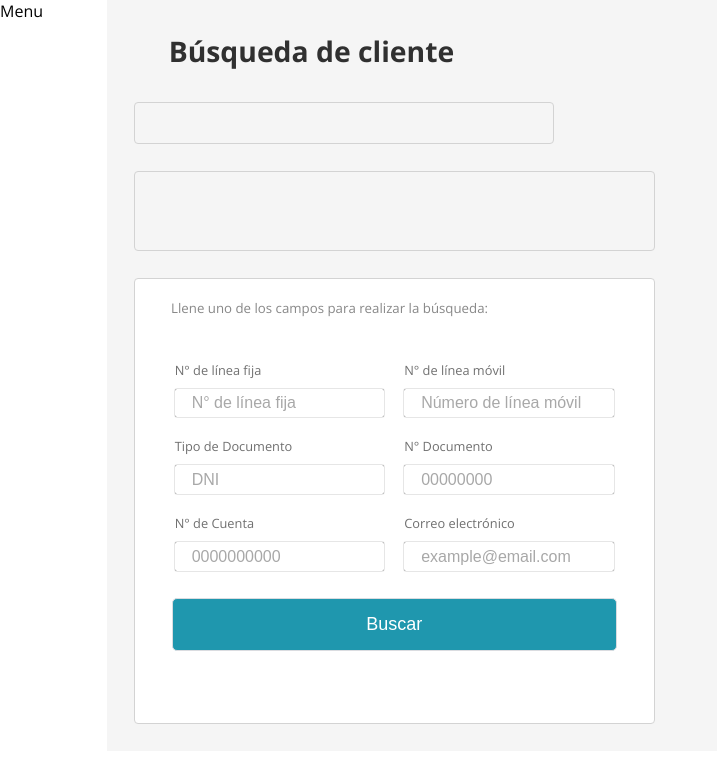
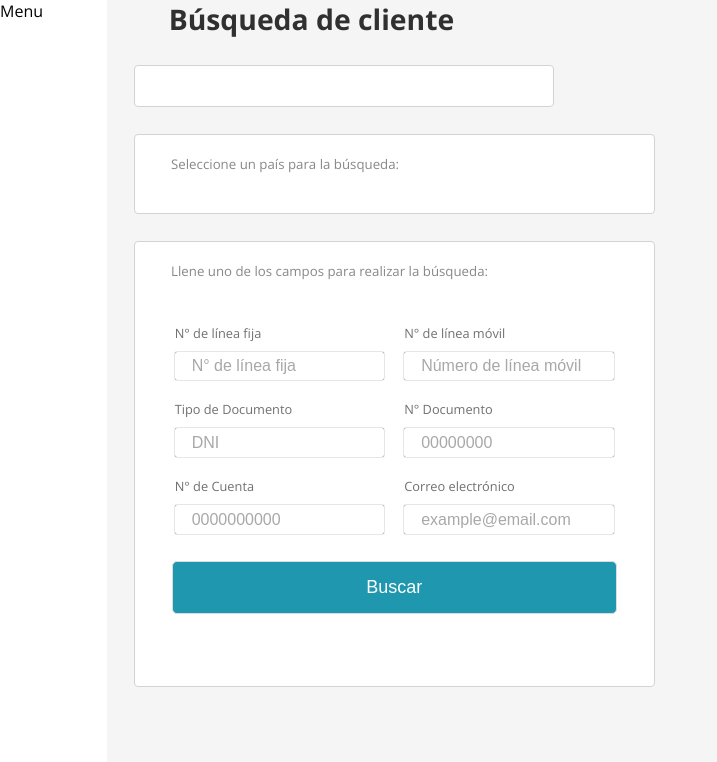
Before and after one commit to fedeemilo/pec-web-app-fe, a React (Create React App) app: page / in a window 1280 px wide. Shown: the top 762 px of the page, without its empty margins (0-717 px from the left). Built offline with nearby package versions, Linux system fonts and the light colour scheme.

Commit message:
Container PROP added

```diff
--- a/src/App.tsx
+++ b/src/App.tsx
@@ -15,7 +15,6 @@ const GlobalStyle = createGlobalStyle`
         font-family: 'Open Sans', sans-serif;
     }
 
-
 `
 
 const App = () => {
--- a/src/Common/Grid/Index.tsx
+++ b/src/Common/Grid/Index.tsx
@@ -8,13 +8,18 @@ interface ColInterface {
     mt?: string
     bgColor?: string
 }
+interface ConInterface {
+    height: string;
+}
 
-export const Container: FunctionComponent = styled.div`
+export const Container: FunctionComponent<ConInterface> = styled("div")<{
+    height: string;
+}>`
     box-sizing: border-box;
     display: flex;
     flex-direction: row;
     flex-wrap: wrap;
-    height: 100%;
+    height: ${props => (props.height)}
 `
 
 export const Col: FunctionComponent<ColInterface> = styled("div")<{
--- a/src/Common/Typography/Subtitle.tsx
+++ b/src/Common/Typography/Subtitle.tsx
@@ -2,7 +2,7 @@ import styled from "styled-components"
 
 const Subtitle = styled("h2")<{ color?: String }>`
     color: ${props => props?.color};
-    margin: 2rem 3.875rem;
+    margin: 0 3.875rem;
     font-size: 1.77rem;
 `
 
--- a/src/Page/Home/Index.tsx
+++ b/src/Page/Home/Index.tsx
@@ -2,7 +2,7 @@ import { Col, Container } from "../../Common/Grid/Index"
 import Box from "../../Common/UI/Box"
 import Subtitle from "../../Common/Typography/Subtitle"
 import Paragraph from "../../Common/Typography/Paragraph"
-import Form from "../../components/Form"
+import Form from "../../components/Form/Form"
 
 const FormList = [
     {
@@ -21,11 +21,11 @@ const FormList = [
     },
     // SELECT
     {
-        type: "text",
+        type: "select",
         value: "",
         label: "Tipo de Documento",
         placeholder: "DNI",
-        name: "tipoDoc"
+        name: "tipoDoc",
     },
     {
         type: "number",
@@ -65,12 +65,16 @@ const formFunctionHandler = ({
 
 const Home = () => {
     return (
-        <Container>
+        <Container height={"100vh"}>
             <Col size={1}>Menu</Col>
             <Col size={11} bgColor={"#f5f5f5"}>
                 <Subtitle color={"#303030"}>Búsqueda de cliente</Subtitle>
-                <Box width={"420px"} height={"27px"}></Box>
-                <Box width={"521px"} height={"80px"}></Box>
+                <Box width={"420px"} height={"27px"} bgColor={"#ffffff"}></Box>
+                <Box width={"521px"} height={"80px"} bgColor={"#ffffff"}>
+                    <Paragraph fontSize={".83rem"} color={"#888888"}>
+                        Seleccione un país para la búsqueda:
+                    </Paragraph>
+                </Box>
                 <Box width={"521px"} height={"27.875rem"} bgColor={"#ffffff"}>
                     <Paragraph fontSize={".83rem"} color={"#888888"}>
                         Llene uno de los campos para realizar la búsqueda:
--- a/src/components/Form/index.tsx
+++ b/src/components/Form/Form.tsx
@@ -36,6 +36,8 @@ interface FormInterface {
     callback: Function
     submitText?: string
 }
+
+
 const Form: FunctionComponent<FormInterface> = ({
     list,
     colSize,
@@ -44,9 +46,7 @@ const Form: FunctionComponent<FormInterface> = ({
 }) => {
     const formHandler = (e: any) => {
         e.preventDefault()
-
         console.log(e.target)
-
         return callback(e.target)
             ? callback(e.target)
             : console.error("You should send a callback function!")
@@ -54,7 +54,7 @@ const Form: FunctionComponent<FormInterface> = ({
 
     return (
         <FormContainer onSubmit={e => formHandler(e)}>
-            <Container>
+            <Container height={"auto"}>
                 {list?.map((props: FormList) => (
                     <FormItem {...props} colSize={colSize} />
                 ))}
--- a/src/components/Form/FormItem.tsx
+++ b/src/components/Form/FormItem.tsx
@@ -1,5 +1,5 @@
 import { FunctionComponent, useState } from "react"
-import { FormList } from "./"
+import { FormList } from "./Form"
 import { Col } from "../../Common/Grid/Index"
 import styled from "styled-components"
 
@@ -17,10 +17,12 @@ const Input = styled.input`
     width: -webkit-fill-available;
     height: 1.8rem;
     font-size: 1rem;
-
     ::placeholder {
         color: #a8a8a8;
     }
+    ::-webkit-inner-spin-button {
+        -webkit-appearance: none;
+      }
 `
 
 const LabelSpan = styled.div`
```
